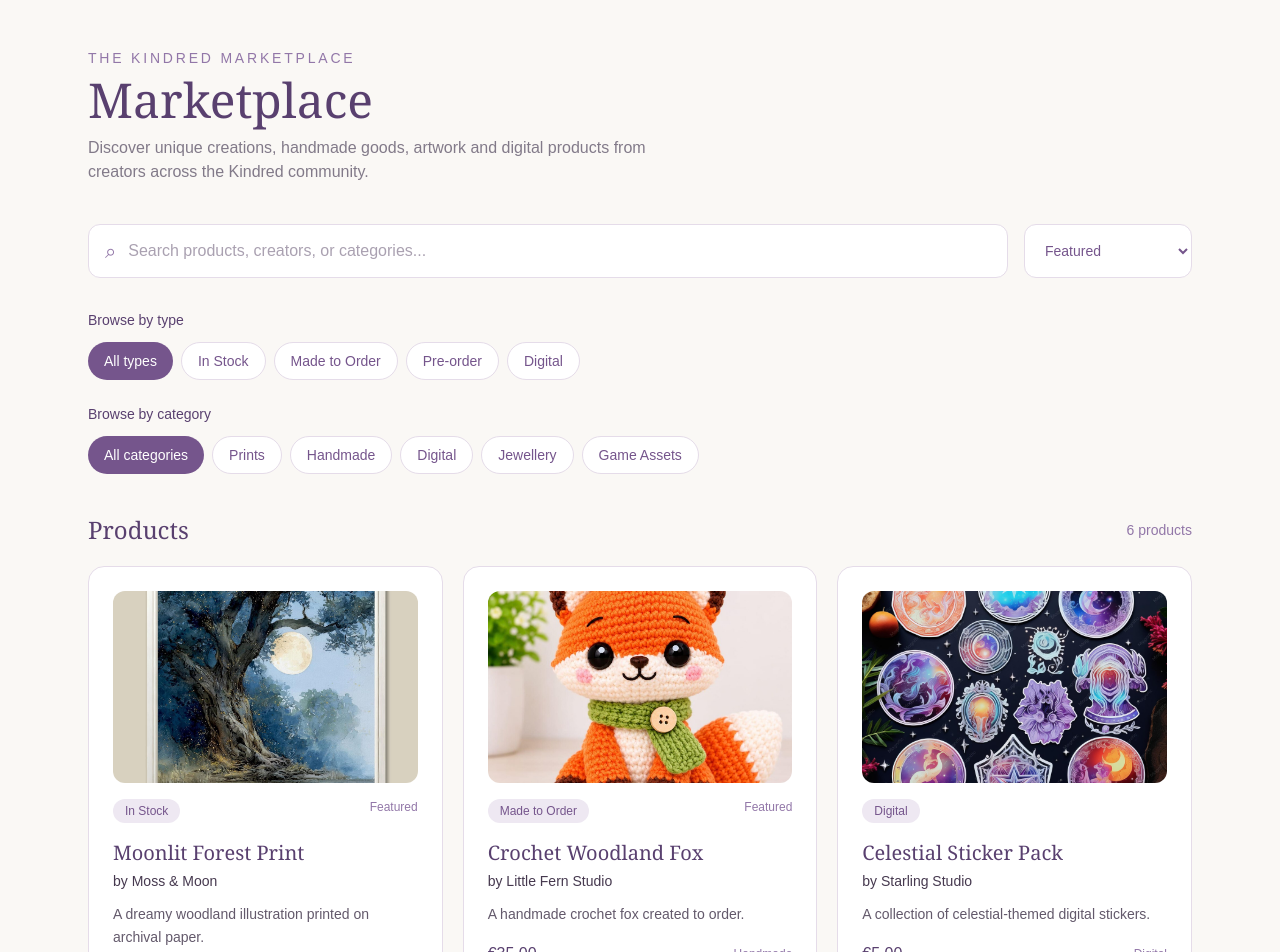
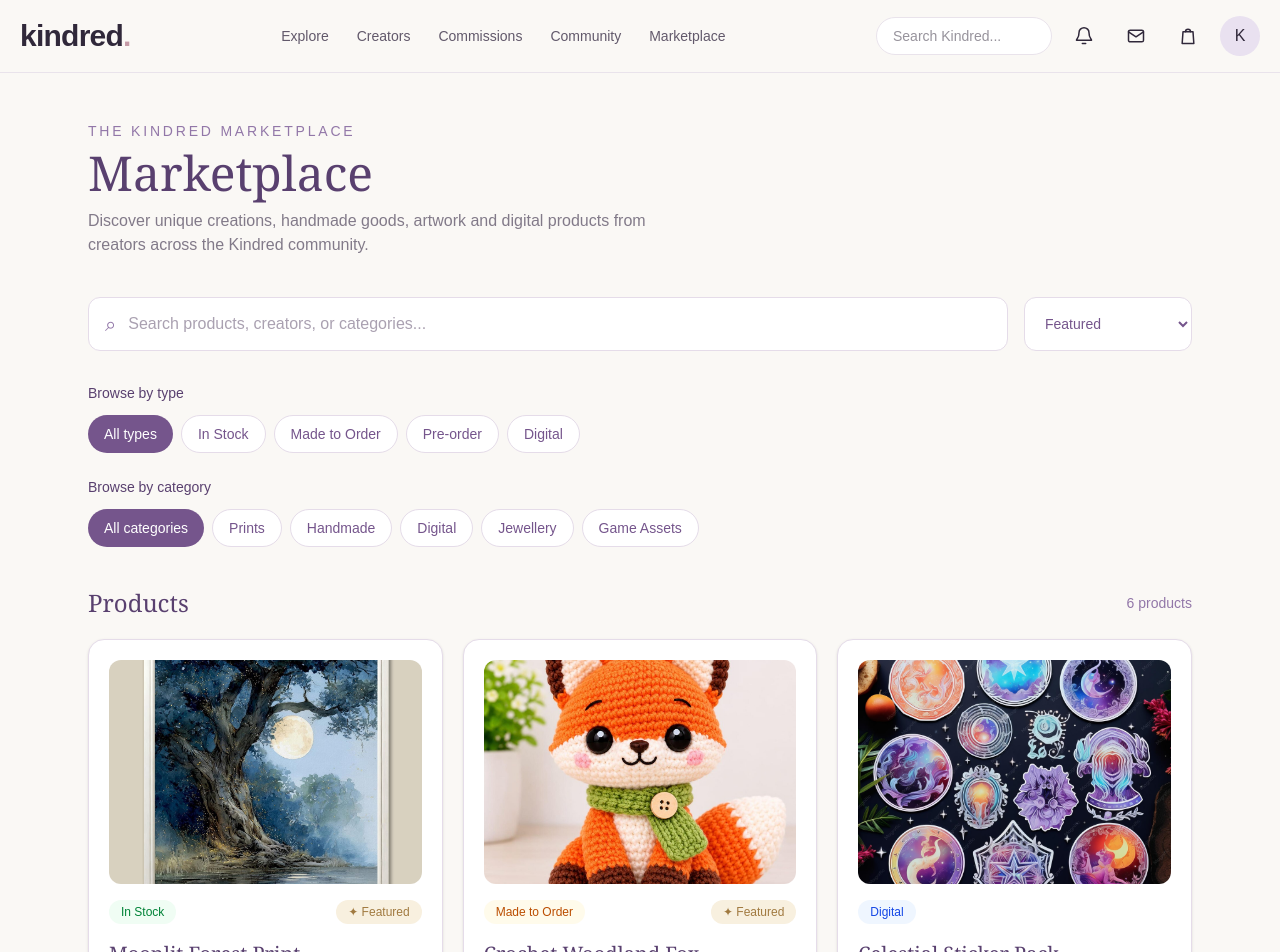
Before and after one commit to Asteradeia/kindred, a Next.js app: page /archive in a window 1280 px wide. Shown: the top 952 px of the page. Built offline with nearby package versions, Linux system fonts and the light colour scheme.

Commit message:
Marketplace refinement and header added.

```diff
--- a/src/app/archive/[id]/ProductPurchaseControls.tsx
+++ b/src/app/archive/[id]/ProductPurchaseControls.tsx
@@ -39,7 +39,7 @@ export default function ProductPurchaseControls({
         Quantity
       </p>
 
-      <div className="flex w-fit items-center rounded-full border border-[#e5dce9] bg-white">
+      <div className="flex w-fit items-center overflow-hidden rounded-full border border-[#e5dce9] bg-white shadow-sm">
         <button
           type="button"
           onClick={() => setQuantity((current) => Math.max(1, current - 1))}
@@ -74,8 +74,12 @@ export default function ProductPurchaseControls({
       <button
         type="button"
         onClick={handleAddToBasket}
-        disabled={maxQuantity <= 0}
-        className="mt-6 block w-full rounded-full bg-[#75558c] px-5 py-3 text-center text-sm text-white transition hover:bg-[#59406f] disabled:cursor-not-allowed disabled:opacity-50"
+        className={`mt-6 block w-full rounded-full px-5 py-3 text-center text-sm font-medium text-white shadow-sm transition-all duration-300 hover:-translate-y-0.5 hover:shadow-md disabled:cursor-not-allowed disabled:opacity-50 disabled:hover:translate-y-0 disabled:hover:shadow-sm ${
+  added
+    ? "bg-[#b9a3d3] hover:bg-[#aa91c8]"
+    : "bg-[#75558c] hover:bg-[#59406f]"
+}`}
+
       >
         {added ? "Added to basket ✓" : "Add to basket"}
       </button>
--- a/src/app/archive/[id]/page.tsx
+++ b/src/app/archive/[id]/page.tsx
@@ -36,36 +36,37 @@ export default async function ProductDetailPage({
         <div className="mt-6 grid gap-8 lg:grid-cols-[1.35fr_0.65fr]">
           <ProductGallery images={product.images} title={product.title} />
 
-          <aside className="h-fit rounded-2xl border border-[#e5dce9] bg-white p-6">
+          <aside className="h-fit rounded-2xl border border-[#e5dce9] bg-white p-7 shadow-sm">
             <div className="flex items-center justify-between gap-3">
               <span className="rounded-full bg-[#eee8f2] px-3 py-1 text-xs text-[#75558c]">
                 {product.type}
               </span>
               {product.featured && (
-                <span className="text-xs text-[#9277a8]">Featured</span>
+  <span className="rounded-full bg-[#f8f0df] px-3 py-1 text-xs font-medium text-[#a17a40]">
+    ✦ Featured
+  </span>
 )}
             </div>
 
-            <h1 className="mt-5 font-serif text-3xl text-[#59406f]">
+            <h1 className="mt-5 font-serif text-4xl leading-tight text-[#59406f]">
               {product.title}
             </h1>
-
       <Link
         href={`/u/${product.username}`}
-              className="mt-2 block text-sm text-[#9277a8] hover:text-[#59406f]"
+        className="mt-2 inline-block text-sm font-medium text-[#9277a8] transition hover:text-[#59406f] hover:underline"
       >
-              by {product.creator}
+       Created by {product.creator}
       </Link>
 
-            <p className="mt-5 leading-relaxed text-[#63596b]">
+            <p className="mt-5 text-[15px] leading-7 text-[#63596b]">
               {product.description}
             </p>
 
             <div className="mt-6 border-t border-[#f0ebf2] pt-5">
-              <p className="font-serif text-3xl text-[#59406f]">
+  <p className="font-serif text-4xl font-medium text-[#59406f]">
     €{product.price.toFixed(2)}
   </p>
-              <p className="mt-2 text-xs text-[#9277a8]">
+  <p className="mt-2 text-sm text-[#9277a8]">
     {product.category}
   </p>
 </div>
@@ -83,7 +84,7 @@ export default async function ProductDetailPage({
               </p>
             )}
 
-            <div className="mt-4">
+            <div className="mt-5 rounded-xl bg-[#faf8f5] p-4">
   <p className="text-sm font-medium text-[#59406f]">
     {product.type === "Pre-order"
       ? "Pre-order available"
@@ -108,7 +109,9 @@ export default async function ProductDetailPage({
             : "Currently unavailable"}
   </p>
 </div>
+           <div className="mt-5 border-t border-[#f0ebf2] pt-5">
   <ProductConfiguration product={product} />
+</div>
 
 
           </aside>
--- a/src/app/archive/page.tsx
+++ b/src/app/archive/page.tsx
@@ -25,14 +25,14 @@ function ProductCard({ product }: { product: MarketplaceProduct }) {
   };
 
   return (
-    <article className="rounded-2xl border border-[#e5dce9] bg-white p-6 transition hover:shadow-md">
-      <div className="relative mb-4 h-48 overflow-hidden rounded-xl bg-[#eee8f2]">
+    <article className="rounded-2xl border border-[#e5dce9] bg-white p-5 shadow-sm transition-all duration-300 hover:-translate-y-1 hover:shadow-lg">
+     <div className="group relative mb-4 h-56 overflow-hidden rounded-xl bg-[#eee8f2]">
         {product.images.length > 0 ? (
           <Link href={detailHref} className="block h-full w-full">
             <img
               src={product.images[imageIndex]}
               alt={product.title}
-              className="h-full w-full object-cover"
+              className="h-full w-full object-cover transition-transform duration-300 group-hover:scale-105"
             />
           </Link>
         ) : (
@@ -77,11 +77,23 @@ function ProductCard({ product }: { product: MarketplaceProduct }) {
       </div>
 
       <div className="mb-4 flex items-start justify-between gap-3">
-        <span className="rounded-full bg-[#eee8f2] px-3 py-1 text-xs text-[#75558c]">
+  <span
+    className={`rounded-full px-3 py-1 text-xs font-medium ${
+      product.type === "In Stock"
+        ? "bg-green-50 text-green-700"
+        : product.type === "Made to Order"
+          ? "bg-amber-50 text-amber-700"
+          : product.type === "Pre-order"
+            ? "bg-purple-50 text-purple-700"
+            : "bg-blue-50 text-blue-700"
+    }`}
+  >
     {product.type}
   </span>
         {product.featured && (
-          <span className="text-xs text-[#9277a8]">Featured</span>
+  <span className="rounded-full bg-[#f8f0df] px-3 py-1 text-xs font-medium text-[#a17a40]">
+    ✦ Featured
+  </span>
 )}
       </div>
 
@@ -103,10 +115,12 @@ function ProductCard({ product }: { product: MarketplaceProduct }) {
       </p>
 
       <div className="mt-4 flex items-center justify-between">
-        <span className="font-medium text-[#59406f]">
+  <span className="text-lg font-semibold text-[#59406f]">
     €{product.price.toFixed(2)}
   </span>
-        <span className="text-xs text-[#9277a8]">{product.category}</span>
+  <span className="rounded-md bg-[#faf8f5] px-2 py-1 text-xs text-[#9277a8]">
+    {product.category}
+  </span>
 </div>
 
       {product.type === "Pre-order" && product.releaseDate && (
--- a/src/app/layout.tsx
+++ b/src/app/layout.tsx
@@ -2,6 +2,7 @@ import type { Metadata } from "next";
 import { Geist, Geist_Mono } from "next/font/google";
 import "./globals.css";
 import { BasketProvider } from "./data/BasketContext";
+import Navbar from "@/components/Navbar";
 export const instant = false;
 
 const geistSans = Geist({
@@ -27,8 +28,9 @@ export default function RootLayout({ children }: LayoutProps<"/">) {
     >
      <body className="min-h-full flex flex-col">
   <BasketProvider>
-    {children}
-  </BasketProvider>
+  <Navbar />
+  {children}
+</BasketProvider>
 </body>
     </html>
   );
--- /dev/null
+++ b/src/components/Navbar.tsx
@@ -0,0 +1,157 @@
+"use client";
+
+import Link from "next/link";
+import { useState } from "react";
+import { useRouter } from "next/navigation";
+import { useBasket } from "@/app/data/BasketContext";
+
+export default function Navbar() {
+  const { items } = useBasket();
+  const router = useRouter();
+  const [search, setSearch] = useState("");
+
+  const basketCount = items.reduce(
+    (total, item) => total + item.quantity,
+    0
+  );
+
+  return (
+    <header className="sticky top-0 z-50 border-b border-[#e9e3eb] bg-[#faf8f5]/95 backdrop-blur">
+      <nav className="mx-auto flex min-h-[72px] max-w-[1440px] items-center justify-between gap-6 px-5">
+
+        {/* Logo */}
+        <Link
+          href="/"
+          className="shrink-0 text-3xl font-bold tracking-tight text-[#30283a]"
+        >
+          kindred<span className="text-[#c59aa6]">.</span>
+        </Link>
+
+        {/* Main navigation */}
+        <div className="hidden items-center gap-7 text-sm font-medium text-[#62596b] md:flex">
+          <Link href="/discover" className="transition hover:text-[#75558c]">
+            Explore
+          </Link>
+
+          <Link href="/discover" className="transition hover:text-[#75558c]">
+            Creators
+          </Link>
+
+          <Link href="/commissions" className="transition hover:text-[#75558c]">
+            Commissions
+          </Link>
+
+          <Link href="/home" className="transition hover:text-[#75558c]">
+            Community
+          </Link>
+
+          <Link href="/archive" className="transition hover:text-[#75558c]">
+            Marketplace
+          </Link>
+        </div>
+
+                {/* Right side */}
+        <div className="flex items-center gap-3">
+
+          {/* Search */}
+          <form
+            onSubmit={(e) => {
+              e.preventDefault();
+              if (search.trim()) {
+                router.push(`/search?query=${encodeURIComponent(search.trim())}`);
+              }
+            }}
+            className="hidden lg:block"
+          >
+            <input
+              value={search}
+              onChange={(e) => setSearch(e.target.value)}
+              placeholder="Search Kindred..."
+              className="w-44 rounded-full border border-[#e9e3eb] bg-white px-4 py-2 text-sm outline-none transition focus:border-[#b69ac8]"
+            />
+          </form>
+
+          {/* Notifications */}
+          <Link
+            href="/notifications"
+            title="Notifications"
+            aria-label="Notifications"
+            className="group flex h-10 w-10 items-center justify-center rounded-full text-[#75558c] transition-all duration-200 hover:-translate-y-0.5 hover:bg-[#eee8f5]"
+          >
+            <svg
+              viewBox="0 0 24 24"
+              fill="none"
+              stroke="currentColor"
+              strokeWidth="1.8"
+              strokeLinecap="round"
+              strokeLinejoin="round"
+              className="h-5 w-5"
+            >
+              <path d="M18 8a6 6 0 0 0-12 0c0 7-3 7-3 9h18c0-2-3-2-3-9" />
+              <path d="M10 21h4" />
+            </svg>
+          </Link>
+
+          {/* Messages */}
+          <Link
+            href="/messages"
+            title="Messages"
+            aria-label="Messages"
+            className="group flex h-10 w-10 items-center justify-center rounded-full text-[#75558c] transition-all duration-200 hover:-translate-y-0.5 hover:bg-[#eee8f5]"
+          >
+            <svg
+              viewBox="0 0 24 24"
+              fill="none"
+              stroke="currentColor"
+              strokeWidth="1.8"
+              strokeLinecap="round"
+              strokeLinejoin="round"
+              className="h-5 w-5"
+            >
+              <rect x="3" y="5" width="18" height="14" rx="2" />
+              <path d="m3 7 9 6 9-6" />
+            </svg>
+          </Link>
+
+          {/* Basket */}
+          <Link
+            href="/basket"
+            title="Basket"
+            aria-label={`Basket, ${basketCount} items`}
+            className="relative flex h-10 w-10 items-center justify-center rounded-full text-[#75558c] transition-all duration-200 hover:-translate-y-0.5 hover:bg-[#eee8f5]"
+          >
+            <svg
+              viewBox="0 0 24 24"
+              fill="none"
+              stroke="currentColor"
+              strokeWidth="1.8"
+              strokeLinecap="round"
+              strokeLinejoin="round"
+              className="h-5 w-5"
+            >
+              <path d="M6 7h12l1 14H5L6 7Z" />
+              <path d="M9 7a3 3 0 0 1 6 0" />
+            </svg>
+
+            {basketCount > 0 && (
+              <span className="absolute right-0 top-0 flex h-4 min-w-4 -translate-y-0.5 translate-x-0.5 items-center justify-center rounded-full bg-[#75558c] px-1 text-[10px] font-medium text-white">
+                {basketCount}
+              </span>
+            )}
+          </Link>
+
+          {/* Profile */}
+          <Link
+            href="/profile"
+            title="Profile"
+            aria-label="Your profile"
+            className="flex h-10 w-10 shrink-0 items-center justify-center rounded-full bg-[#e9e1f0] font-medium text-[#75558c] transition-all duration-200 hover:-translate-y-0.5 hover:bg-[#d9c9e5] hover:ring-2 hover:ring-[#d9c9e5]"
+          >
+            K
+          </Link>
+
+        </div>
+      </nav>
+    </header>
+  );
+}
```
Also changed, not shown: public/images/kindred-logo.png (added). Lines whose indentation alone changed are shown as unchanged.
